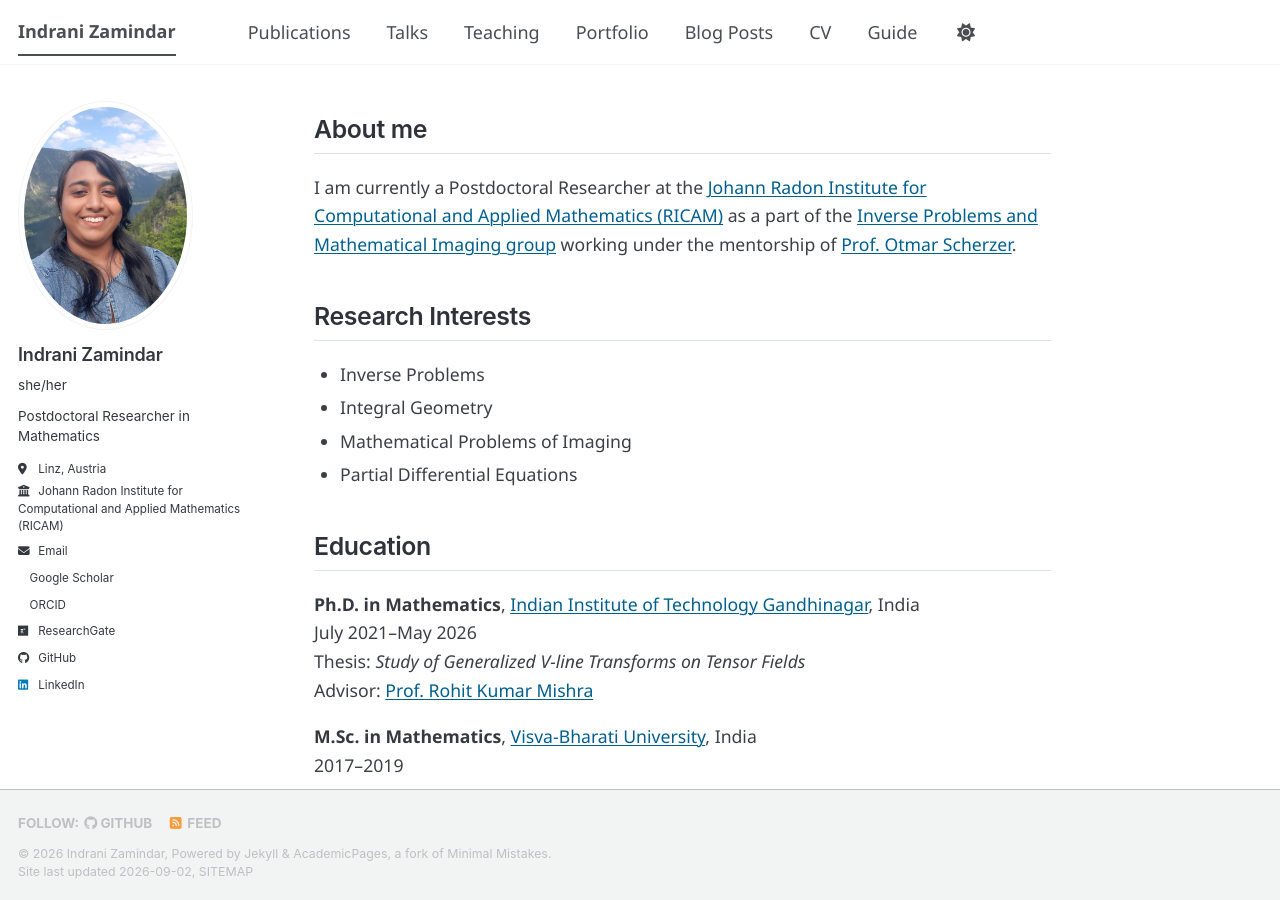
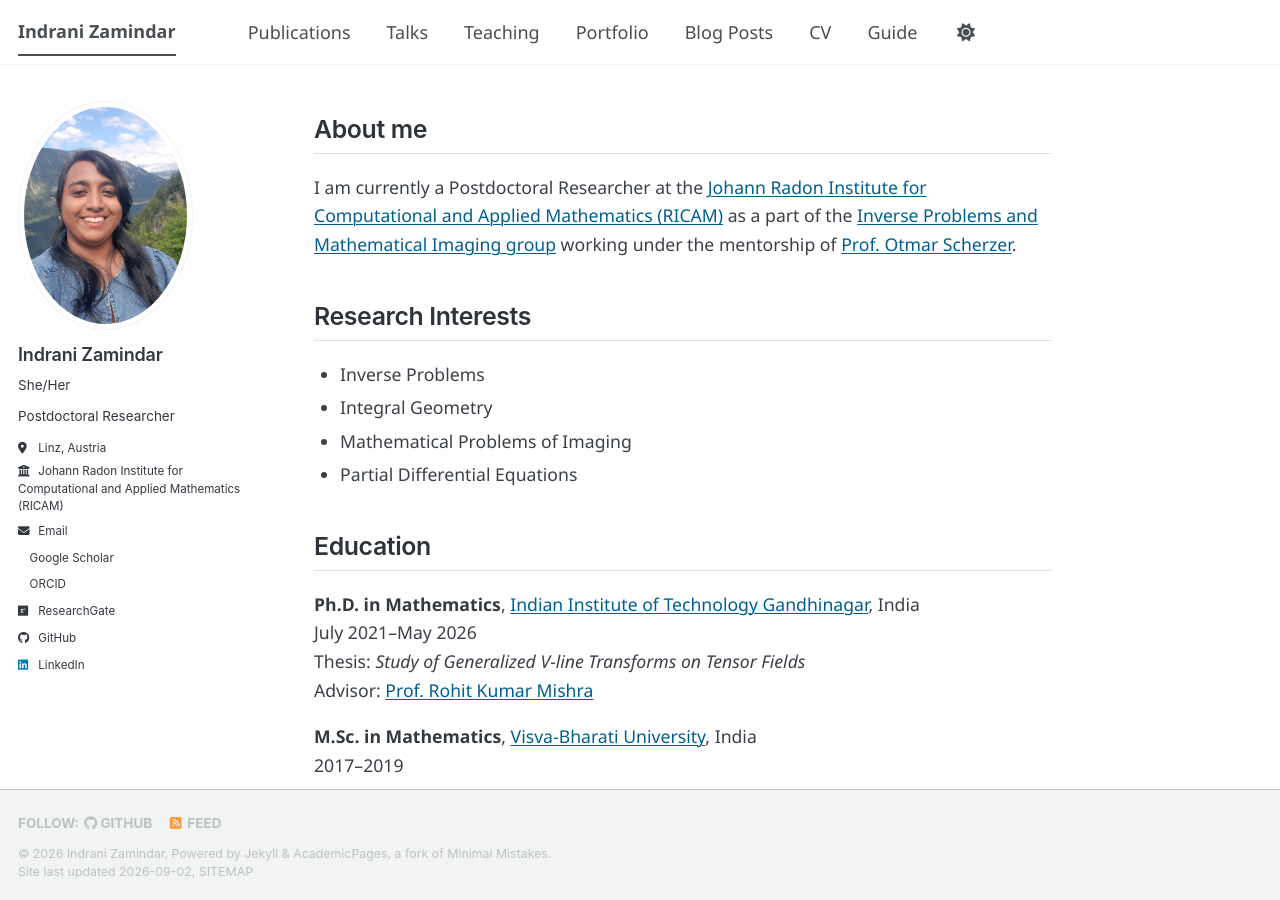
Before and after one commit to izamindar/izamindar.github.io, a Jekyll site: the page built from _pages/about.md, in a window 1280 px wide and 900 px high. Built offline with Jekyll 4.4.1, drawn with Linux system fonts in a browser that asks for light colours; a style sheet for code colours, icons or effects is not loaded.

```diff
--- a/_config.yml
+++ b/_config.yml
@@ -25,8 +25,8 @@ author:
   # Biographic information
   avatar           : "hall.jpeg"
   name             : "Indrani Zamindar"
-  pronouns         : "she/her"
-  bio              : "Postdoctoral Researcher in Mathematics"
+  pronouns         : "She/Her"
+  bio              : "Postdoctoral Researcher"
   location         : "Linz, Austria"
   employer         : "Johann Radon Institute for Computational and Applied Mathematics (RICAM)"
   uri              : # URL
```
